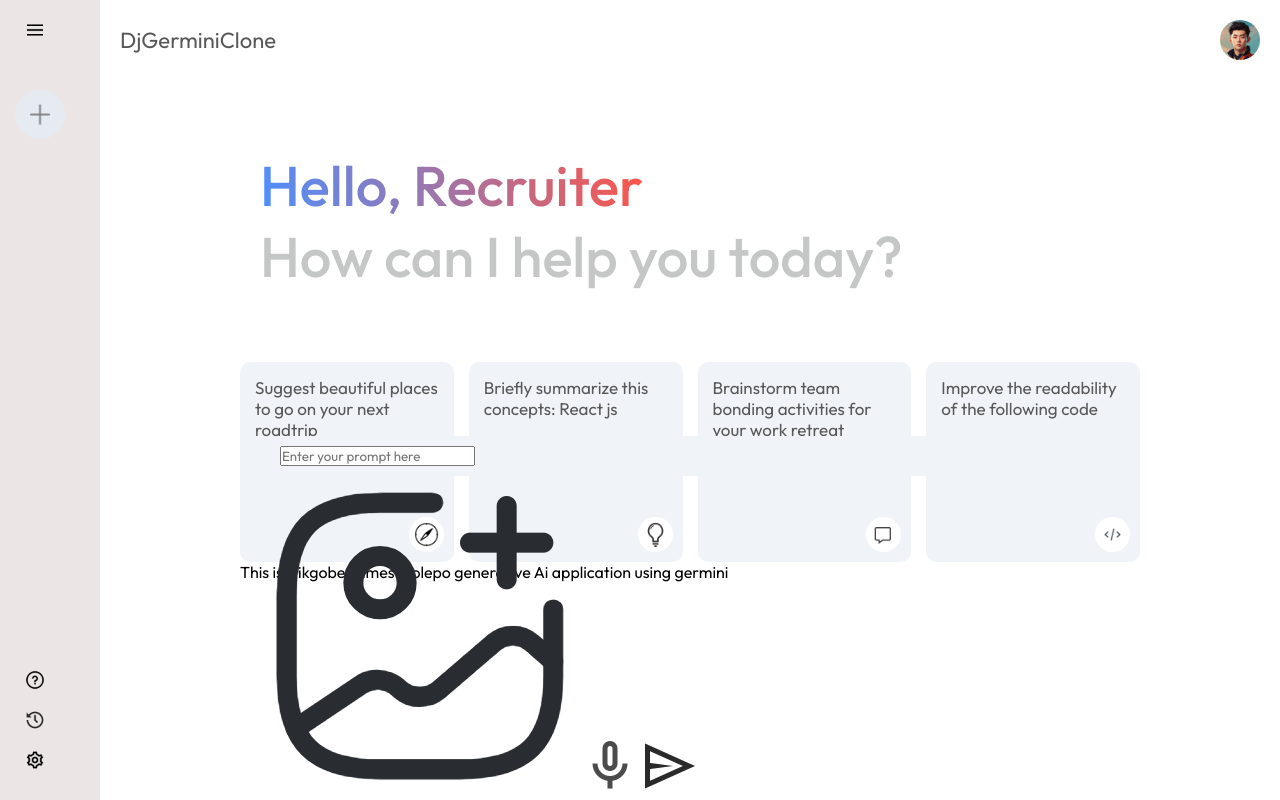
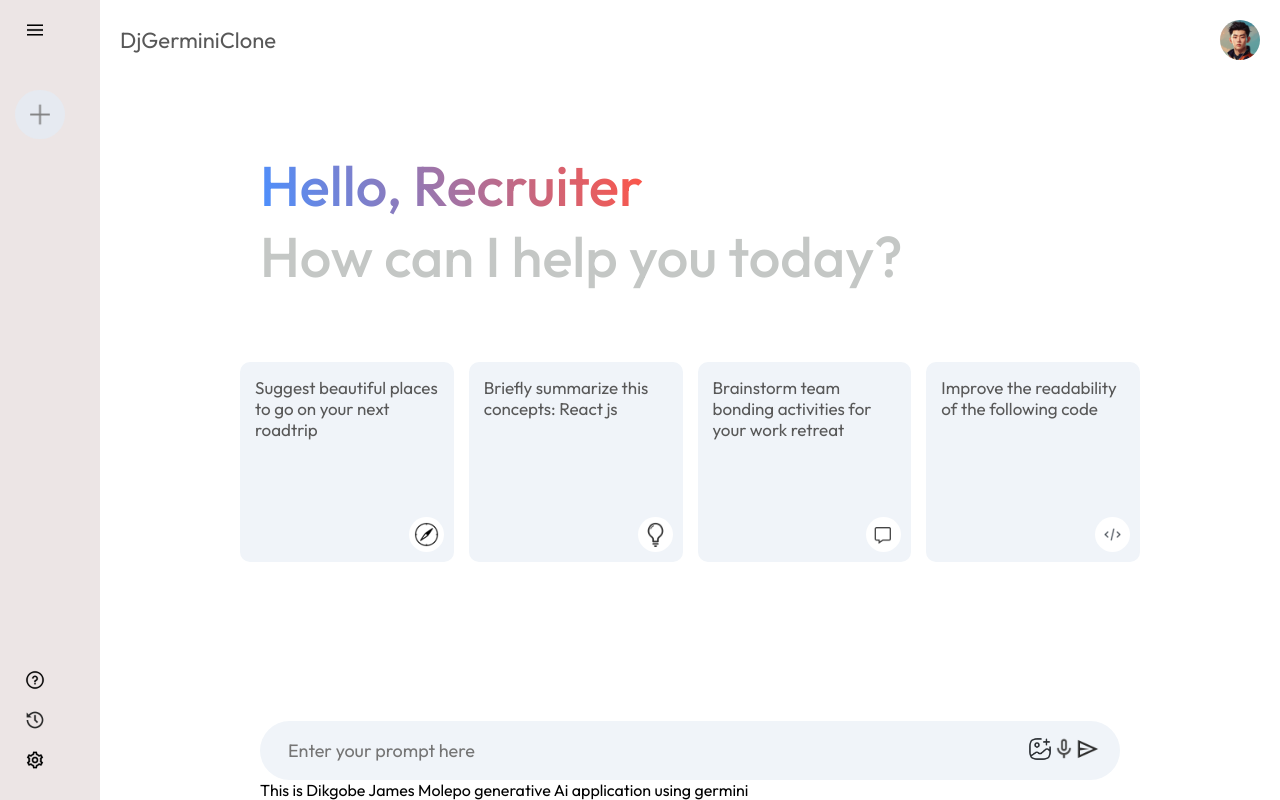
Before and after one commit to dikgobe/GerminiClone, a React (Vite) app in the folder GerminiClone/: page / in a window 1280 px wide. Built offline with nearby package versions, Linux system fonts and the light colour scheme.

Commit message:
rectified the search bar

```diff
--- a/GerminiClone/src/components/Main/Main.css
+++ b/GerminiClone/src/components/Main/Main.css
@@ -86,3 +86,15 @@ position: relative;
     padding: 10px 20px;
     border-radius: 50px;
 }
+.search-box img{
+    width: 24px;
+    cursor: pointer;
+}
+.search-box input{
+    flex: 1;
+    background: transparent;
+    border: none;
+    outline: none;
+    padding: 8px;
+    font-size: 18px;
+}
--- a/GerminiClone/src/components/Main/Main.jsx
+++ b/GerminiClone/src/components/Main/Main.jsx
@@ -2,18 +2,20 @@ import React from 'react'
 import { assets } from '../../assets/assets'
 import './Main.css'
 
-const main = () => {
+const Main = () => {
   return (
     <div className='main'>
       <div className="nav">
         <p>DjGerminiClone</p>
         <img src={assets.user_icon} alt="" />
       </div>
+
       <div className="main-container">
         <div className="greet">
           <p><span>Hello, Recruiter</span></p>
           <p>How can I help you today?</p>
         </div>
+
         <div className="cards">
           <div className="card">
             <p>Suggest beautiful places to go on your next roadtrip</p>
@@ -32,23 +34,24 @@ const main = () => {
             <img src={assets.code_icon} alt="" />
           </div>
         </div>
+
         <div className="main-bottom">
           <div className="search-box">
             <input type="text" placeholder='Enter your prompt here' />
-            </div>
             <div>
               <img src={assets.gallery_icon} alt="" />
               <img src={assets.mic_icon} alt="" />
               <img src={assets.send_icon} alt="" />
             </div>
           </div>
+
           <p className="bottom-info">
             This is Dikgobe James Molepo generative Ai application using germini
           </p>
         </div>
-
+      </div>
     </div>
   )
 }
 
-export default main
+export default Main
```
Lines whose indentation alone changed are shown as unchanged.
